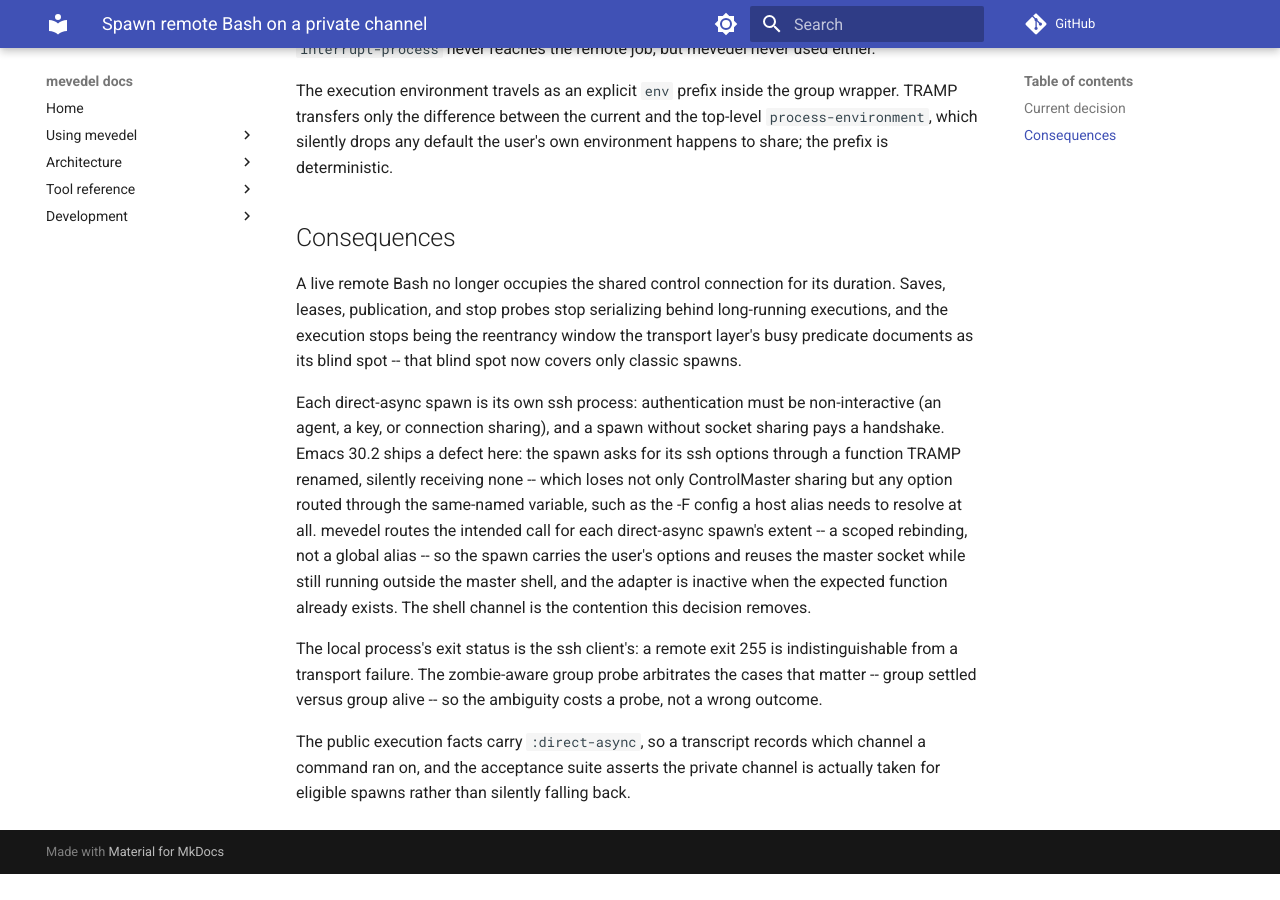
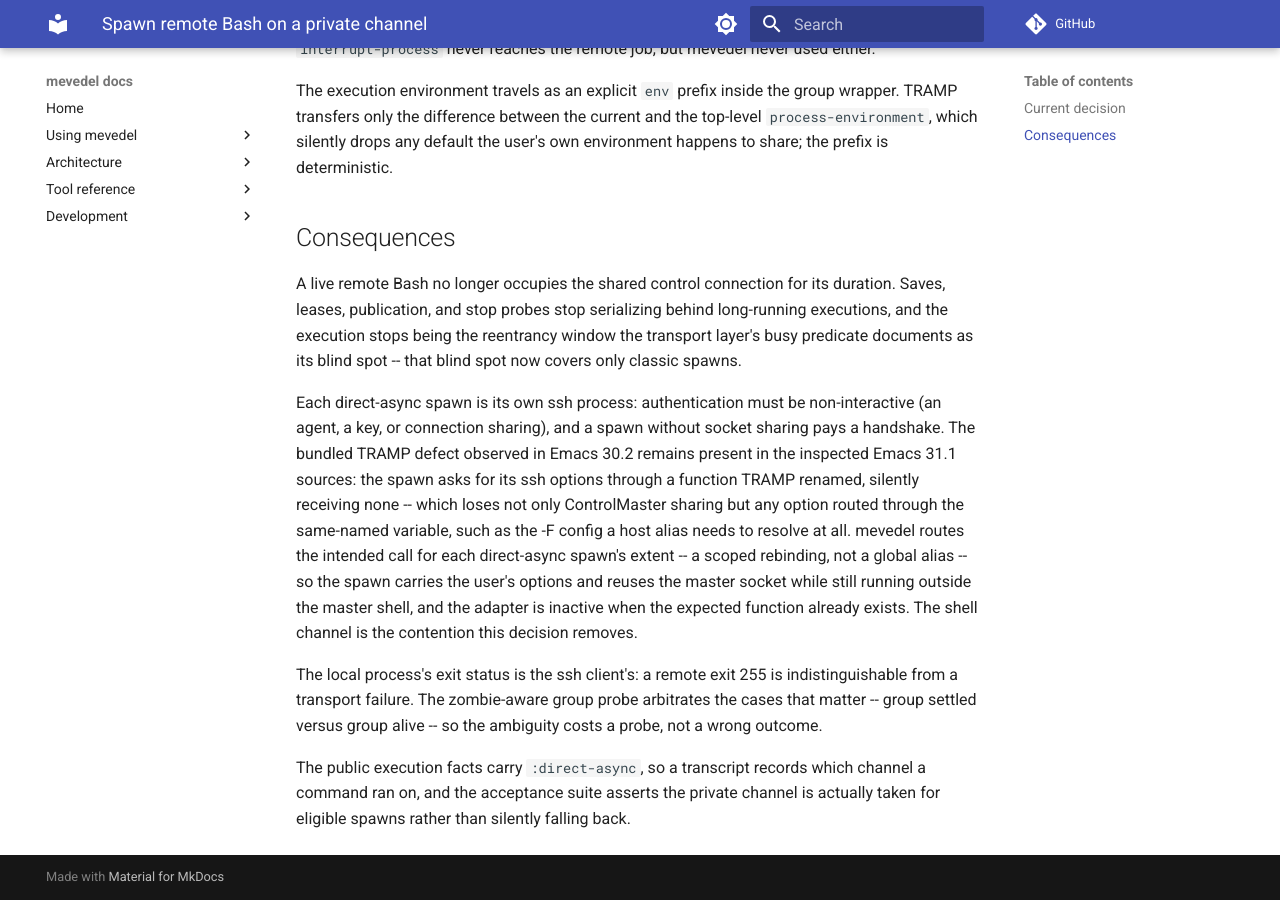
Before and after one commit to FrauH0lle/mevedel, an MkDocs documentation site: the page built from docs/adr/0103-spawn-remote-bash-on-a-private-channel.md, in a window 1280 px wide and 900 px high, scrolled down 778 px. Built offline with MkDocs 1.6.1 and Material for MkDocs 9.7.7, drawn with Linux system fonts in a browser that asks for light colours; comment, search, counter and statistics services are not loaded; before the commit the page ends 1652 px from its top, so only the background shows below that.

Commit message:
refactor(execution): Use the spool-preserving release directly
Terminal settlement already has a release operation that preserves the
spool. Remove the wrapper that saves and restores an unchanged path.

* mevedel-execution-process.el (mevedel-execution-process--finish):
Call release with preserve-spool directly.
(mevedel-execution-process--release-runtime): Remove.

* test/test-mevedel-execution-process.el: Characterize callback-time
output access, terminal state, timer cancellation and later spool removal
before changing the release call.

* docs/adr/0103-spawn-remote-bash-on-a-private-channel.md: Record that
inspected Emacs 31.1 still needs the scoped TRAMP renamed-function adapter.

Validation: 17 baseline cases pass. Affected runs pass 71 and 51 cases;
14 provisioned-remote cases skip without configured targets. All 199
Elisp files compile without warnings, followed by Eask cleanup.

```diff
--- a/docs/adr/0103-spawn-remote-bash-on-a-private-channel.md
+++ b/docs/adr/0103-spawn-remote-bash-on-a-private-channel.md
@@ -49,8 +49,9 @@ its blind spot -- that blind spot now covers only classic spawns.
 
 Each direct-async spawn is its own ssh process: authentication must be
 non-interactive (an agent, a key, or connection sharing), and a spawn
-without socket sharing pays a handshake.  Emacs 30.2 ships a defect
-here: the spawn asks for its ssh options through a function TRAMP
+without socket sharing pays a handshake.  The bundled TRAMP defect observed
+in Emacs 30.2 remains present in the inspected Emacs 31.1 sources:
+the spawn asks for its ssh options through a function TRAMP
 renamed, silently receiving none -- which loses not only ControlMaster
 sharing but any option routed through the same-named variable, such as
 the -F config a host alias needs to resolve at all.  mevedel routes
```
Also changed, not shown: 2 other files.
